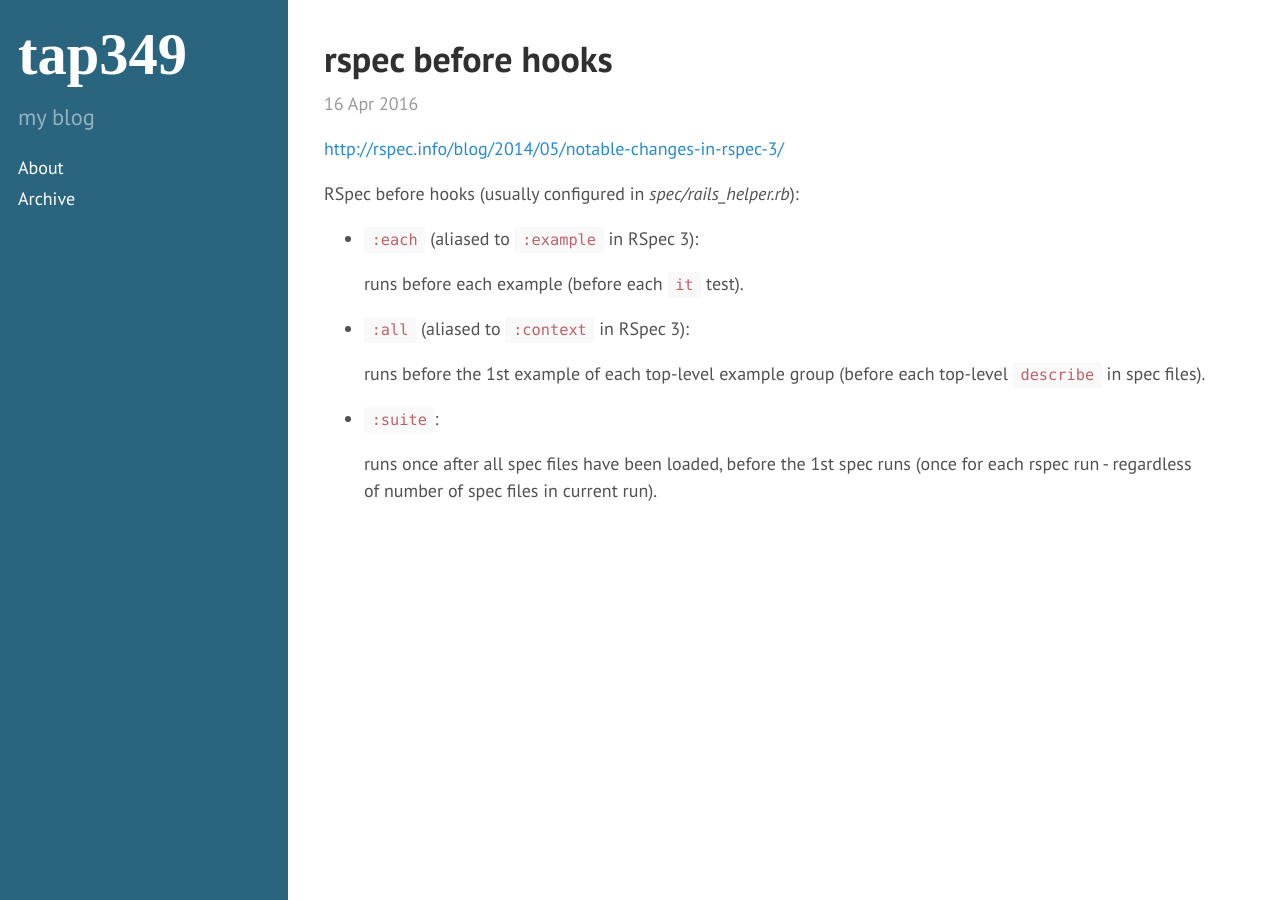
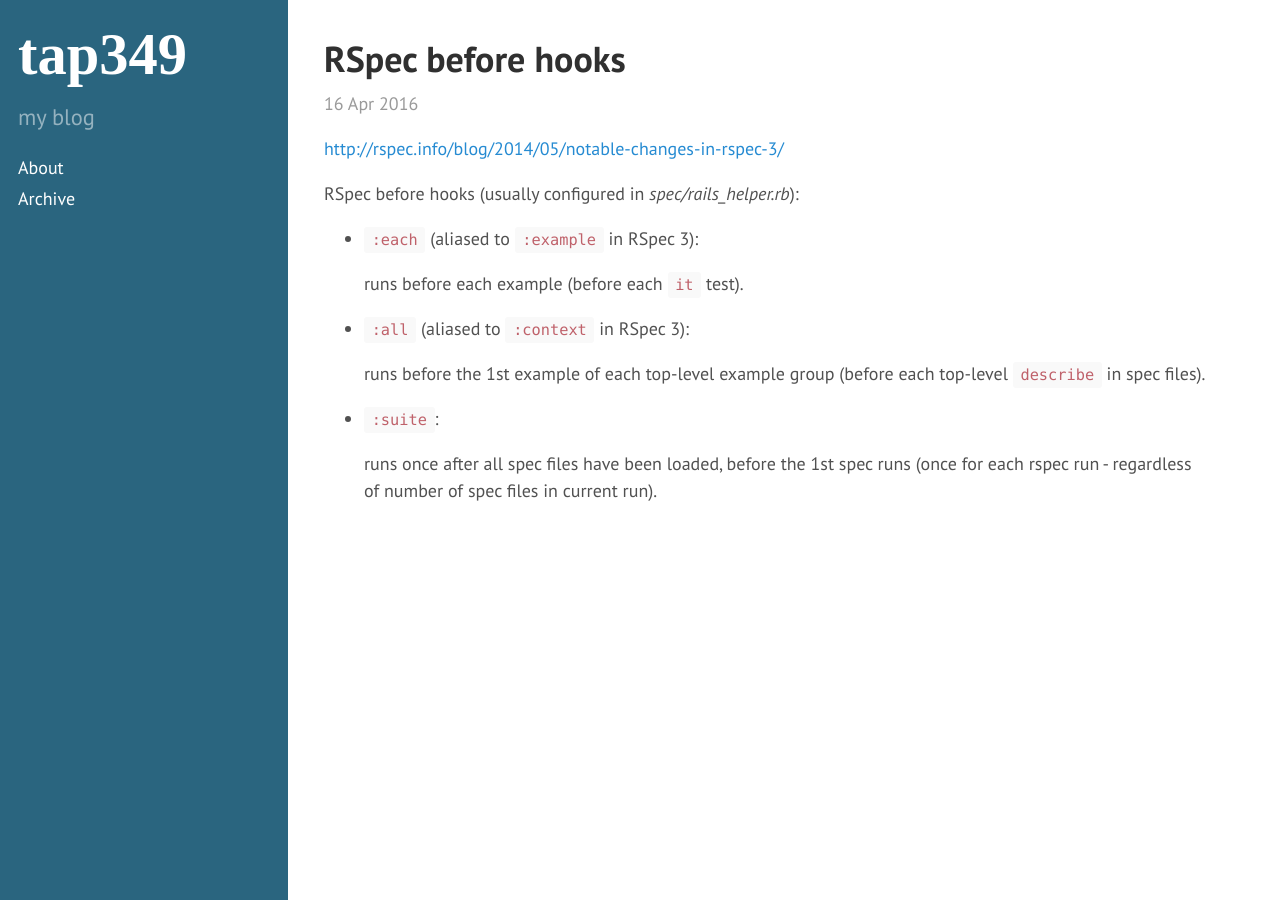
Before and after one commit to tap349/tap349.github.io, a Jekyll site: the page built from _posts/2016-04-16-rspec-hooks.md, in a window 1280 px wide. Built offline with Jekyll 4.4.1, drawn with Linux system fonts in a browser that asks for light colours.

Commit message:
update 2016-04-18_12:08:48

```diff
--- a/_posts/2016-04-16-rspec-hooks.md
+++ b/_posts/2016-04-16-rspec-hooks.md
@@ -1,6 +1,6 @@
 ---
 layout: post
-title: rspec before hooks
+title: RSpec before hooks
 date: 2016-04-16 15:49:59 +0300
 access: public
 categories: [rspec]
```
